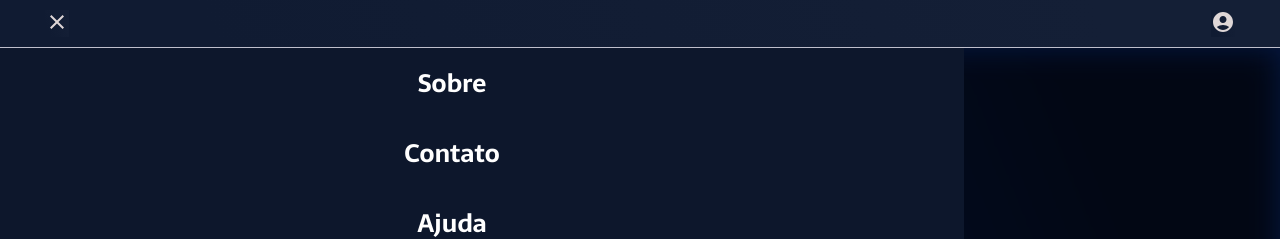
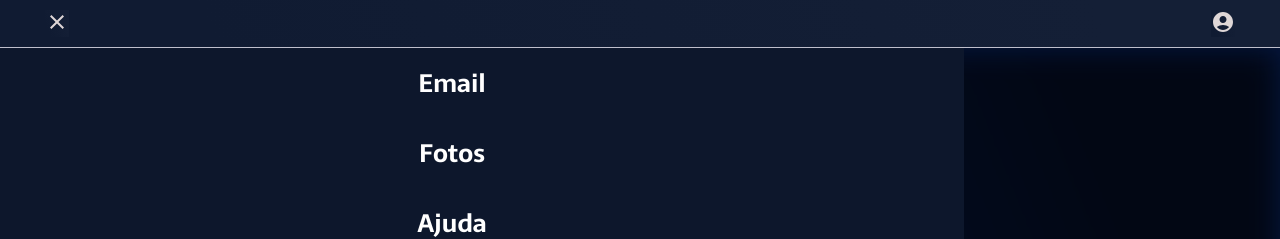
Before and after one commit to mateusdata/leila-carla, a React (Create React App) app: page / in a window 1280 px wide. Both pictures are taken after a click on the button 57 px from the left and 23 px from the top of the page. Shown: the top 239 px of the page. Built offline with nearby package versions, Linux system fonts and the light colour scheme.

Commit message:
Adicionando Links

```diff
--- a/src/pages/home/app.jsx
+++ b/src/pages/home/app.jsx
@@ -55,8 +55,8 @@ export default function Home() {
 
       {menu ? (
         <div className="aba">
-          <a href="/">Sobre</a>
-          <a href="/">Contato</a>
+          <a href="mailto:carlateixeiraoficial@gmail.com.br?subject=Duvida - Divulgação de conteudo">Email</a>
+          <a href="/">Fotos</a>
           <a href="/">Ajuda</a>
           <img id="gif" src={Lc} alt="Leila Carla" />
         </div>
```
